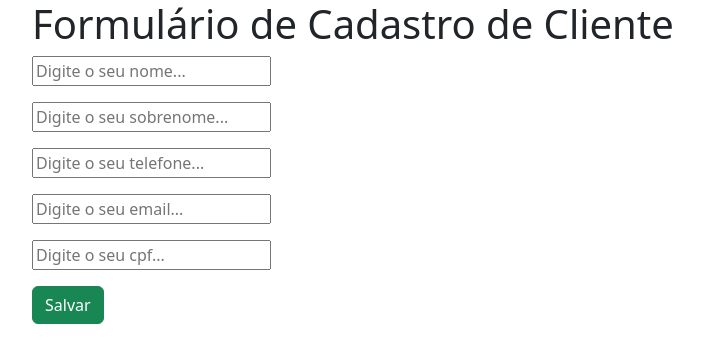
After one commit to dbernardos/20261TEP2Python, a Django app: page /cadastraClientes in a window 1280 px wide. The commit adds this page. Shown: the top 363 px of the page, without its empty margins (50-753 px from the left). Run offline with Django 5.2, Linux system fonts and the light colour scheme; some libraries are stand-ins or nearby versions.

Commit message:
cadastro de clientes funcionando

```diff
--- /dev/null
+++ b/core/templates/cadastraClientes.html
@@ -0,0 +1,26 @@
+{% load bootstrap5 %}
+
+<!DOCTYPE html>
+<html lang="en">
+<head>
+    <meta charset="UTF-8">
+    <meta name="viewport" content="width=device-width, initial-scale=1.0">
+    <title>Document</title>
+    {% bootstrap_css %}
+</head>
+<body>
+    <div class="container">
+        <h1>Formulário de Cadastro de Cliente</h1>
+
+        <form action="{% url 'urlsalvarClientes' %}" method="POST">
+            {% csrf_token %}
+            <p><input type="text" name="nome" placeholder="Digite o seu nome..." class="form" required></p>
+            <p><input type="text" name="sobrenome" placeholder="Digite o seu sobrenome..." class="form"></p>
+            <p><input type="text" name="telefone" placeholder="Digite o seu telefone... " class="form"></p>
+            <p><input type="text" name="email" placeholder="Digite o seu email... " class="form"></p>
+            <p><input type="text" name="cpf" placeholder="Digite o seu cpf... " class="form"> </p>
+            <p><input type="submit" value="Salvar" class="btn btn-success"></p>
+        </form>
+    </div>
+</body>
+</html>
--- a/core/templates/clientes.html
+++ b/core/templates/clientes.html
@@ -10,7 +10,7 @@
 <body>
     <h1>Lista de Clientes</h1>
 
-    <table class="table">
+    <table class="table table-hover">
         <thead>
             <tr>
                 <th>Nome</th>
--- a/core/urls.py
+++ b/core/urls.py
@@ -1,9 +1,13 @@
 from django.urls import path
 from .views import index, contato, produtos, clientes
+from .views import cadastraClientes, salvarClientes
+
 
 urlpatterns = [
     path('', index, name="urlindex"),
     path('contato', contato, name="urlcontato"),
     path('produtos', produtos, name="urlprodutos"),
     path('clientes', clientes, name="urlclientes"),
+    path('cadastraClientes', cadastraClientes, name="urlcadastraClientes"),
+    path('salvarClientes', salvarClientes, name="urlsalvarClientes"),
 ]
--- a/core/views.py
+++ b/core/views.py
@@ -1,5 +1,6 @@
-from django.shortcuts import render
+from django.shortcuts import render, redirect
 from .models import Produto, Cliente
+from django.http import HttpResponse
 
 def index(request):
     context = {'curso': 'Desenvolvimento de Sistemas'}
@@ -22,3 +23,23 @@ def clientes(request):
     clientes = Cliente.objects.all()
     context = {'cli': clientes}
     return render(request, 'clientes.html', context)
+
+def cadastraClientes(request):
+    return render(request, 'cadastraClientes.html')
+
+def salvarClientes(request):
+    thisnome = request.POST.get('nome')
+    thissobrenome = request.POST.get('sobrenome')
+    thisemail = request.POST.get('email')
+    thistelefone = request.POST.get('telefone')
+    thiscpf = request.POST.get('cpf')
+    cliente = Cliente(
+        nome = thisnome,
+        sobrenome = thissobrenome,
+        email = thisemail,
+        telefone = thistelefone,
+        cpf = thiscpf
+    )
+    cliente.save()
+
+    return redirect("urlclientes")
```
Also changed, not shown: db.sqlite3.
